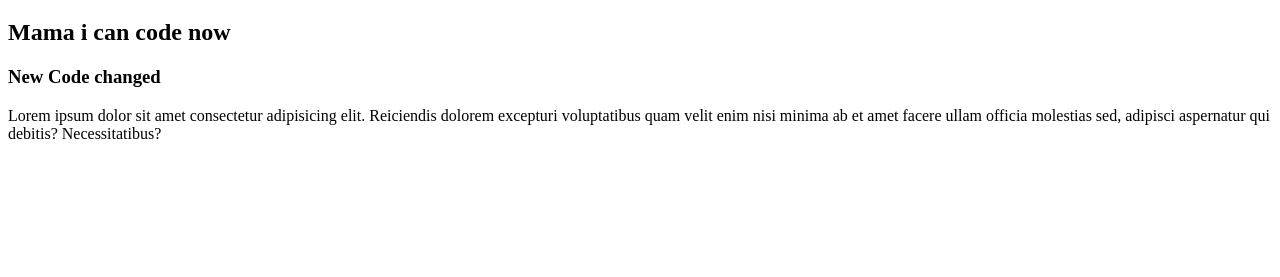
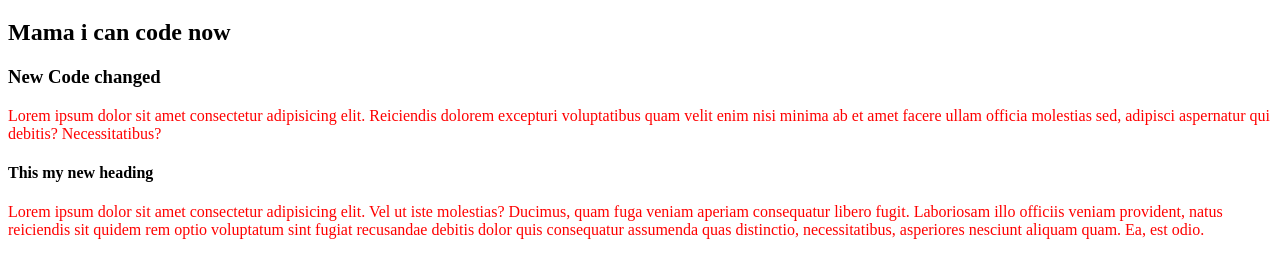
Before and after one commit to abdulahad-dev/my-third-repo, a plain HTML site: page index.html in a window 1280 px wide. Shown: the part 61-338 px from the top of the page. Drawn offline with Linux system fonts and the light colour scheme.

Commit message:
Added new info

```diff
--- a/index.html
+++ b/index.html
@@ -5,11 +5,14 @@
     <meta http-equiv="X-UA-Compatible" content="IE=edge">
     <meta name="viewport" content="width=device-width, initial-scale=1.0">
     <title>My third Github Repo</title>
+    <link rel="stylesheet" href="style.css">
 </head>
 <body>
     <h1>I can push to Github</h1>
     <h2>Mama i can code now</h2>
     <h3>New Code changed</h3>
     <p>Lorem ipsum dolor sit amet consectetur adipisicing elit. Reiciendis dolorem excepturi voluptatibus quam velit enim nisi minima ab et amet facere ullam officia molestias sed, adipisci aspernatur qui debitis? Necessitatibus?</p>
+    <h4>This my new heading</h4>
+    <p>Lorem ipsum dolor sit amet consectetur adipisicing elit. Vel ut iste molestias? Ducimus, quam fuga veniam aperiam consequatur libero fugit. Laboriosam illo officiis veniam provident, natus reiciendis sit quidem rem optio voluptatum sint fugiat recusandae debitis dolor quis consequatur assumenda quas distinctio, necessitatibus, asperiores nesciunt aliquam quam. Ea, est odio.</p>
 </body>
 </html>
--- /dev/null
+++ b/style.css
@@ -0,0 +1,3 @@
+p{
+    color: red;
+}
```
